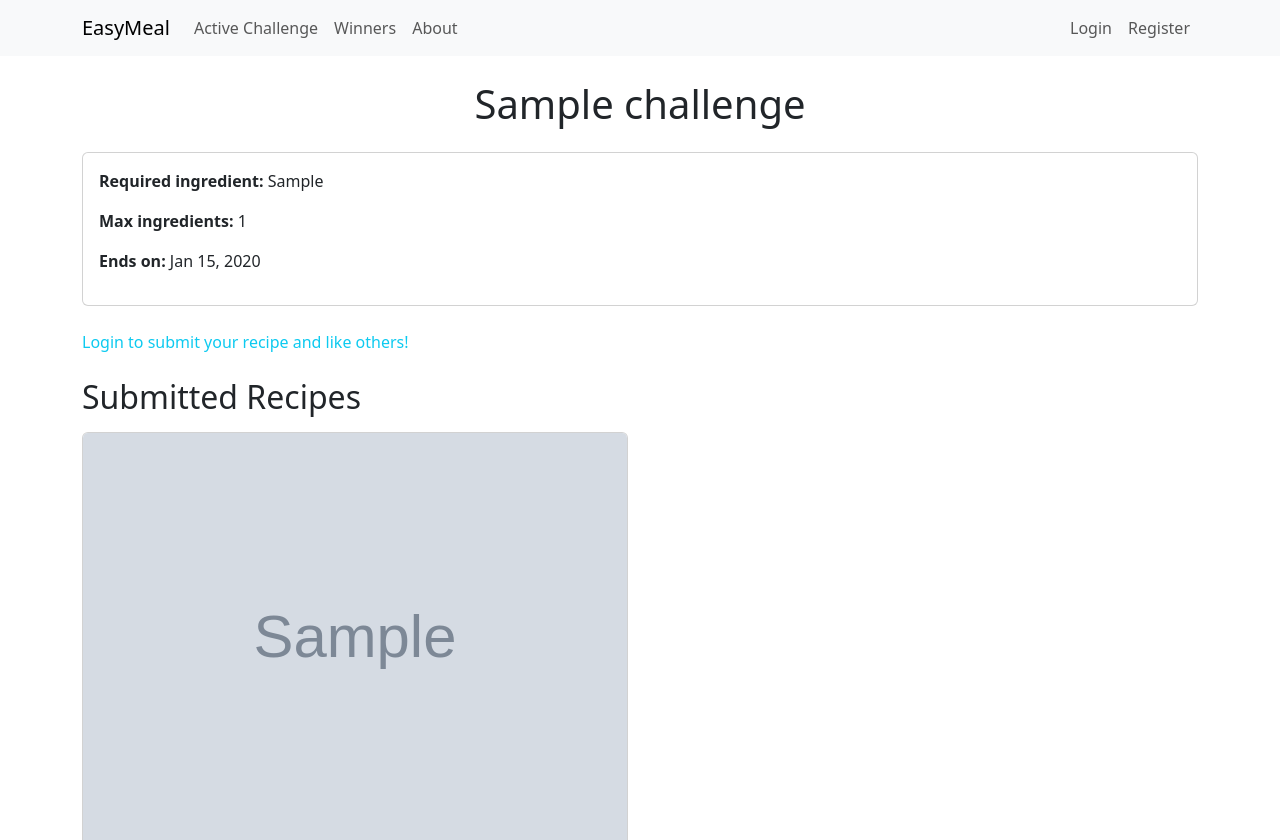
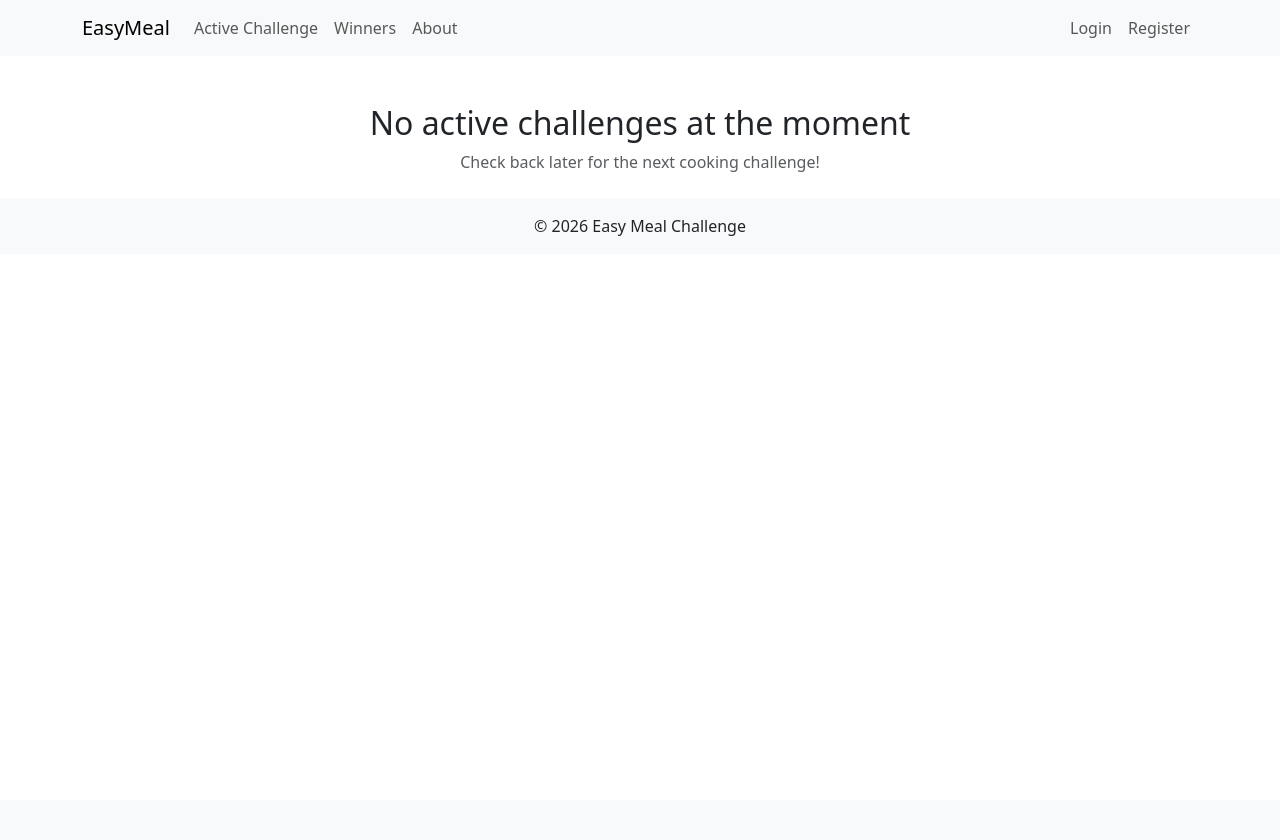
Before and after one commit to TrripeR/easy_meal_challenge, a Django app: page /challenges/active/ in a window 1280 px wide. Shown: the top 840 px of the page. After the commit the page ends 236 px from the top, so only its background shows below. Run offline with Django 5.2, Linux system fonts and the light colour scheme; tables that the repository leaves empty hold one stand-in row (values such as "Sample post"); grey boxes marked "Sample" are stand-in pictures.

Commit message:
wasnt working, now it does... almost

```diff
--- a/easy_meal_challenge/challenges/models.py
+++ b/easy_meal_challenge/challenges/models.py
@@ -23,16 +23,24 @@ class Challenge(models.Model):
                 raise ValidationError("There can be only one active challenge.")
 
     def check_if_expired(self):
+        now = timezone.now()
 
-        today = timezone.now().date()
-
-        if self.is_active and self.end_date < today:
+        if self.is_active and self.end_date < now:
             self.is_active = False
             self.save()
 
+
     @classmethod
     def get_active(cls):
-        return cls.objects.filter(is_active=True).first()
+        challenge = cls.objects.filter(is_active=True).first()
+
+        if challenge:
+            challenge.check_if_expired()
+
+            if not challenge.is_active:
+                return None
+
+        return challenge
 
     def __str__(self):
         return self.title
--- a/easy_meal_challenge/challenges/views.py
+++ b/easy_meal_challenge/challenges/views.py
@@ -1,5 +1,5 @@
 from django.shortcuts import render
-from django.views.generic import  DetailView
+from django.views.generic import DetailView, TemplateView
 
 from easy_meal_challenge.challenges.models import Challenge
 from easy_meal_challenge.recipes.models import Recipe
@@ -12,7 +12,7 @@ class ActiveChallengeView(DetailView):
     context_object_name = 'challenge'
 
     def get_object(self):
-        return Challenge.objects.filter(is_active=True).first()
+        return Challenge.get_active()
 
     def get_context_data(self, **kwargs):
         context = super().get_context_data(**kwargs)
--- a/templates/challenges/active_challenge.html
+++ b/templates/challenges/active_challenge.html
@@ -2,6 +2,8 @@
 {% block title %}Active Challenge{% endblock %}
 
 {% block content %}
+
+{% if challenge %}
 
 <h1 class="mb-4 text-center">{{ challenge.title }}</h1>
 
@@ -9,6 +11,7 @@
     <div class="card-body">
         <p><strong>Required ingredient:</strong> {{ challenge.required_ingredients }}</p>
         <p><strong>Max ingredients:</strong> {{ challenge.max_ingredients }}</p>
+        <p><strong>Description:</strong> {{ challenge.description }}</p>
         <p><strong>Ends on:</strong> {{ challenge.end_date|date:"M d, Y" }}</p>
     </div>
 </div>
@@ -32,17 +35,21 @@
         {% for recipe in recipes %}
             <div class="col-md-6 mb-4">
                 <div class="card h-100">
+
                     {% if recipe.image_url %}
                         <img src="{{ recipe.image_url }}" class="card-img-top" alt="{{ recipe.title }}">
                     {% endif %}
+
                     <div class="card-body">
                         <h5 class="card-title">{{ recipe.title }}</h5>
                         <p class="card-text"><strong>By:</strong> {{ recipe.author.user.username }}</p>
                         <p class="card-text"><strong>Ingredients:</strong><br>{{ recipe.ingredients|linebreaks }}</p>
                         <p class="card-text"><strong>Instructions:</strong><br>{{ recipe.instructions|linebreaks }}</p>
                     </div>
+
                     <div class="card-footer d-flex justify-content-between align-items-center">
                         <span>Likes: {{ recipe.likes_count }}</span>
+
                         {% if user.is_authenticated %}
                             {% if recipe.user_liked %}
                                 <a href="{% url 'recipe-like' recipe.pk %}" class="btn btn-sm btn-outline-danger">Unlike</a>
@@ -50,7 +57,9 @@
                                 <a href="{% url 'recipe-like' recipe.pk %}" class="btn btn-sm btn-outline-primary">Like</a>
                             {% endif %}
                         {% endif %}
+
                     </div>
+
                 </div>
             </div>
         {% endfor %}
@@ -59,4 +68,13 @@
     <p>No recipes submitted yet. Be the first to submit!</p>
 {% endif %}
 
+{% else %}
+
+<div class="text-center mt-5">
+    <h2>No active challenges at the moment</h2>
+    <p class="text-muted">Check back later for the next cooking challenge!</p>
+</div>
+
+{% endif %}
+
 {% endblock %}
--- a/templates/recipes/recipe_details.html
+++ b/templates/recipes/recipe_details.html
@@ -12,7 +12,7 @@
                 <img src="{{ recipe.image_url }}" class="card-img-top" alt="{{ recipe.title }}">
             {% endif %}
             <div class="card-body">
-                <p><strong>Author:</strong> {{ recipe.author.username }}</p>
+                <p><strong>Author:</strong> {{ recipe.author.user.username }}</p>
                 <p><strong>Ingredients:</strong><br>{{ recipe.ingredients|linebreaks }}</p>
                 <p><strong>Instructions:</strong><br>{{ recipe.instructions|linebreaks }}</p>
             </div>
--- a/templates/recipes/winners.html
+++ b/templates/recipes/winners.html
@@ -15,7 +15,7 @@
                     {% endif %}
                     <div class="card-body">
                         <h5 class="card-title">{{ recipe.title }}</h5>
-                        <p class="card-text"><strong>By:</strong> {{ recipe.author.username }}</p>
+                        <p class="card-text"><strong>By:</strong> {{ recipe.author.user.username }}</p>
                     </div>
                     <div class="card-footer text-center">
                         <a href="{% url 'recipe-details' recipe.pk %}" class="btn btn-primary btn-sm">View Recipe</a>
```
Also changed, not shown: easy_meal_challenge/recipes/views.py (+2 -7 lines).
